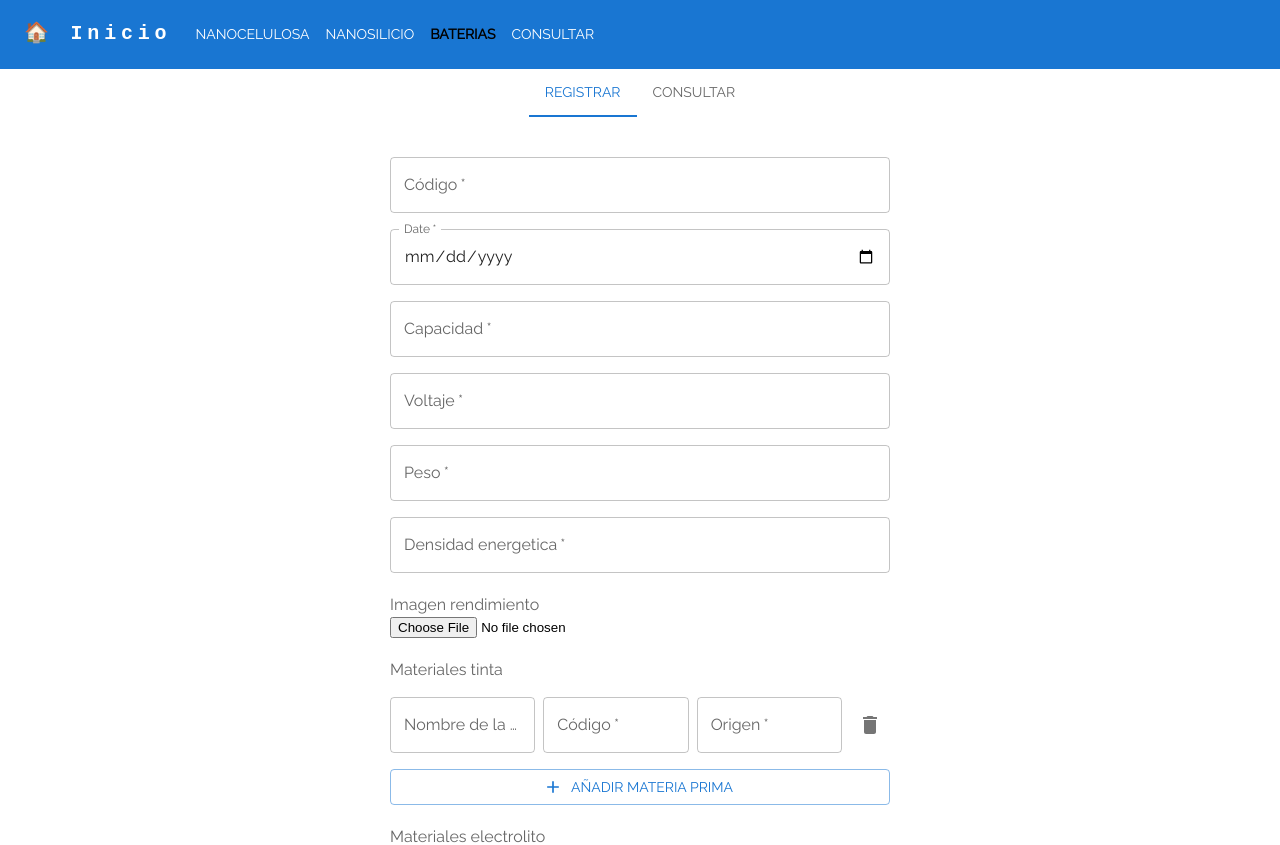
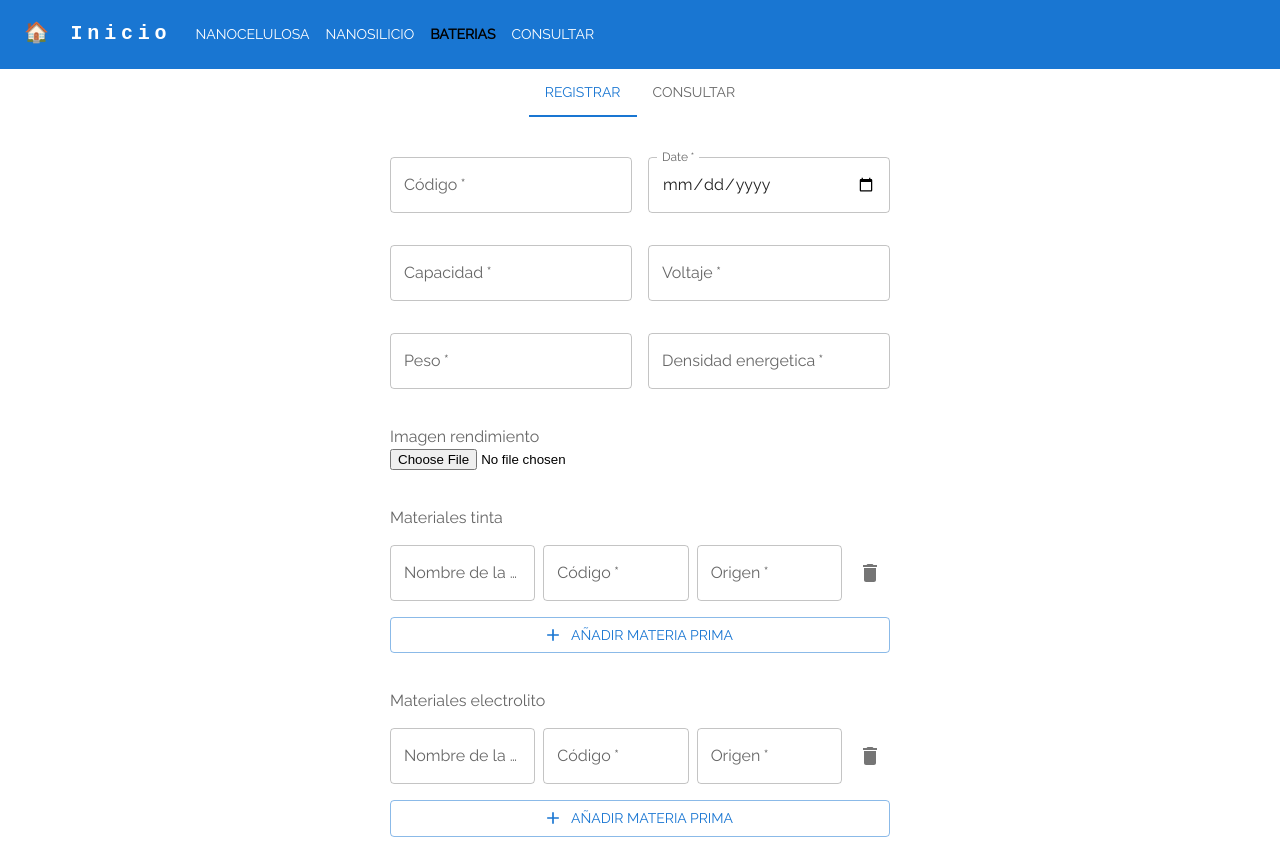
Before and after one commit to idcetim/eco-smart-ui, a React (Create React App) app: page /baterias in a window 1280 px wide. Shown: the top 845 px of the page. Built offline with nearby package versions, Linux system fonts and the light colour scheme; no server answers.

Commit message:
Modificada disposición pagina registro

```diff
--- a/src/api/endpoints.js
+++ b/src/api/endpoints.js
@@ -1,8 +1,6 @@
 export const url = 'https://server-ecosmartbatt.azurewebsites.net/'
     //export const url = "http://localhost:5000/"
 export const urlFunctions = "https://ferroglobe.azurewebsites.net/api/"
-
-console.log(process.env.REACT_APP_API_ENDPOINT)
 
 export const urlsBaterias = {
     registrar: `${urlFunctions}RegistrarBateria`,
--- a/src/components/baterias/RegistrarBaterias.jsx
+++ b/src/components/baterias/RegistrarBaterias.jsx
@@ -58,7 +58,8 @@ const RegistrarBaterias = () => {
 
     return (
         <Box sx={{ display: 'flex', flexDirection: 'column', gap: 4, width: '500px', maxWidth: '90%' }}>
-            <Grid item xs={12} sm={6}>
+            <Grid container spacing={2}>
+                <Grid item xs={12} md={6}>
                     <TextField
                         required
                         fullWidth
@@ -75,7 +76,9 @@ const RegistrarBaterias = () => {
                         }}
                         sx={{ mt: 2 }}
                     />
+                </Grid>
 
+                <Grid item xs={12} md={6}>
                     <TextField
                         required
                         fullWidth
@@ -94,7 +97,9 @@ const RegistrarBaterias = () => {
                         }}
                         sx={{ mt: 2 }}
                     />
+                </Grid>
 
+                <Grid item xs={12} md={6}>
                     <TextField
                         required
                         fullWidth
@@ -111,7 +116,9 @@ const RegistrarBaterias = () => {
                         }}
                         sx={{ mt: 2 }}
                     />
+                </Grid>
 
+                <Grid item xs={12} md={6}>
                     <TextField
                         required
                         fullWidth
@@ -128,7 +135,9 @@ const RegistrarBaterias = () => {
                         }}
                         sx={{ mt: 2 }}
                     />
+                </Grid>
 
+                <Grid item xs={12} md={6}>
                     <TextField
                         required
                         fullWidth
@@ -145,7 +154,9 @@ const RegistrarBaterias = () => {
                         }}
                         sx={{ mt: 2 }}
                     />
+                </Grid>
 
+                <Grid item xs={12} md={6}>
                     <TextField
                         required
                         fullWidth
@@ -162,7 +173,9 @@ const RegistrarBaterias = () => {
                         }}
                         sx={{ mt: 2 }}
                     />
+                </Grid>
 
+                <Grid item xs={12} md={6}>
                     <InputLabel sx={{ marginTop: "20px" }}>Imagen rendimiento</InputLabel>
                     <input
                         type='file'
@@ -181,7 +194,9 @@ const RegistrarBaterias = () => {
                             reader.readAsDataURL(file)
                         }}
                     />
+                </Grid>
 
+                <Grid item xs={12}>
                     <InputLabel sx={{ marginTop: "20px" }}>Materiales tinta</InputLabel>
                     <RegistroMateriales materiales={batterySpecs?.materialesTinta} setMateriales={newMateriales => {
                         setBatterySpecs({
@@ -189,7 +204,9 @@ const RegistrarBaterias = () => {
                             materialesTinta: newMateriales
                         })
                     }} />
+                </Grid>
 
+                <Grid item xs={12}>
                     <InputLabel sx={{ marginTop: "20px" }}>Materiales electrolito</InputLabel>
                     <RegistroMateriales materiales={batterySpecs?.materialesElectrolito} setMateriales={newMateriales => {
                         setBatterySpecs({
@@ -197,10 +214,13 @@ const RegistrarBaterias = () => {
                             materialesElectrolito: newMateriales
                         })
                     }} />
+                </Grid>
 
+                <Grid item xs={12}>
                     <Button type="submit" variant="contained" sx={{ mt: 2 }} onClick={ev => handleSubmit(ev)}>
                         Registrar Lote
                     </Button>
+                </Grid>
             </Grid>
 
             <Toaster />
```
Lines whose indentation alone changed are shown as unchanged.
